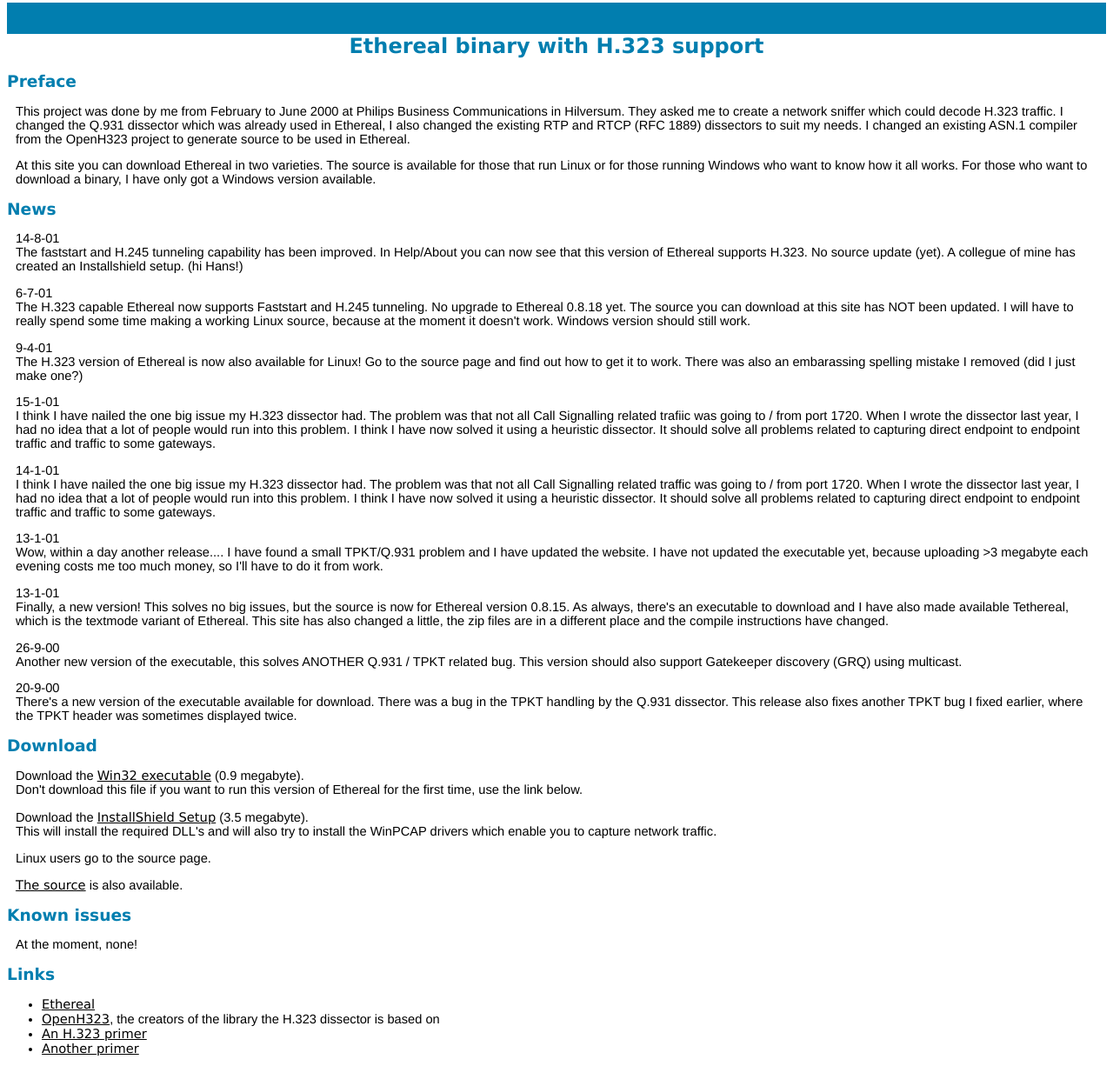
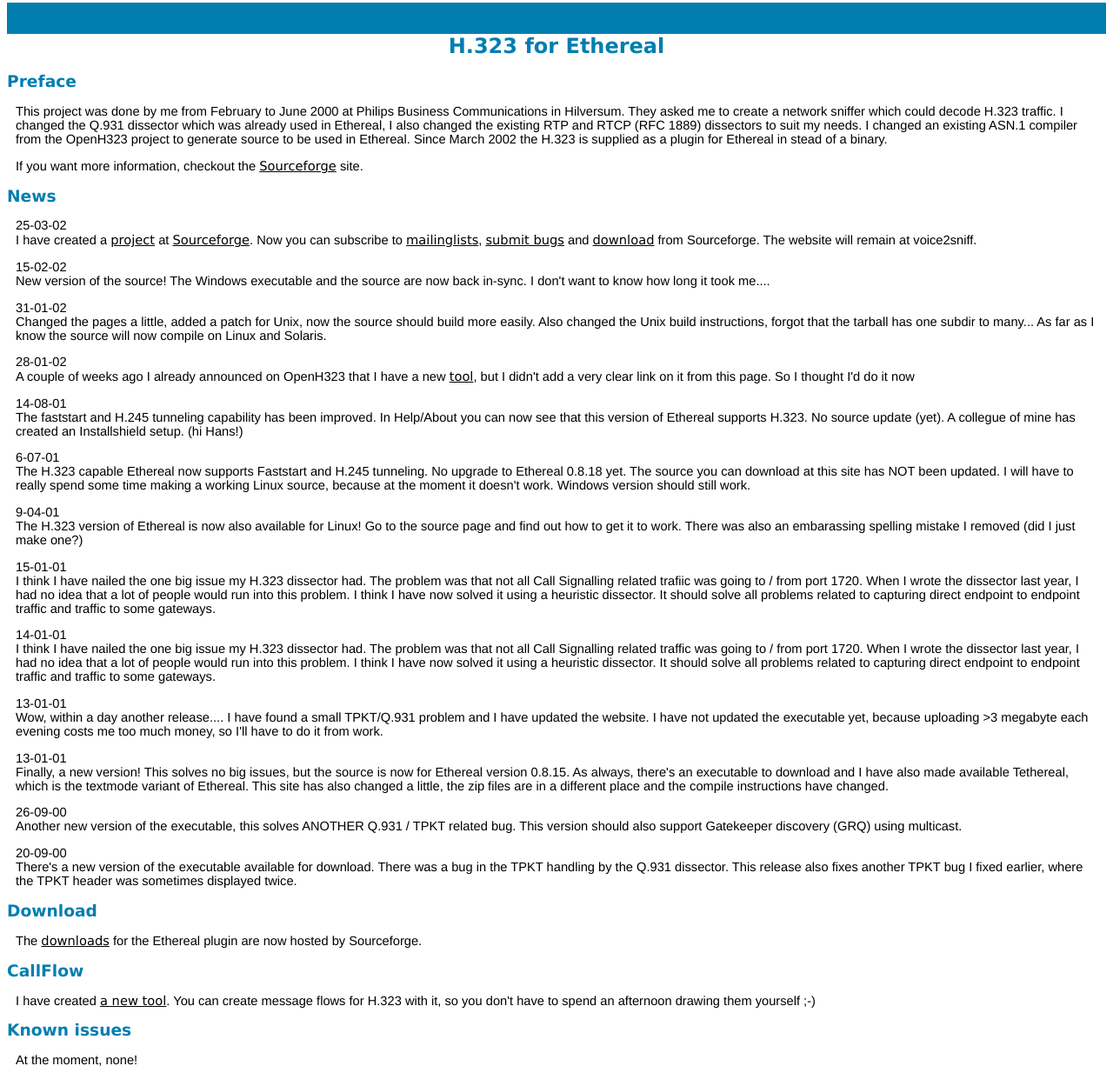
Before and after one commit to ramdyne/voice2sniff, a plain HTML site: page site/index.html in a window 1280 px wide. Shown: the part 5-1231 px from the top of the page at 87% size. Drawn offline with Linux system fonts and the light colour scheme.

Commit message:
Added new index

```diff
--- a/site/index.html
+++ b/site/index.html
@@ -1,9 +1,10 @@
 <HTML>
  <HEAD>
- <TITLE>Ethereal binary with H.323 support</TITLE>
+ <TITLE>H.323 for Ethereal</TITLE>
  <LINK REL=STYLESHEET HREF="ethereal.css" TYPE="text/css">
  </HEAD>
  <BODY>
+
 
   <table width="100%" class=index border=0 cellspacing=0>
    <tr>
@@ -42,7 +43,7 @@
    </tr>
   </table>
 
-  <h1 align="center">Ethereal binary with H.323 support</h1>
+  <h1 align="center">H.323 for Ethereal</h1>
   <h2>Preface</h2>
   <p>
    This project was done by me from February to June 2000 at Philips Business
@@ -51,23 +52,48 @@
    was already used in Ethereal, I also changed the existing RTP and RTCP
    (RFC 1889) dissectors to suit my needs. I changed an existing ASN.1
    compiler from the OpenH323 project to generate source to be used in
-   Ethereal.
+   Ethereal. Since March 2002 the H.323 is supplied as a plugin for Ethereal
+   in stead of a binary.
   </p>
   <p>
-   At this site you can download Ethereal in two varieties. The source is
-   available for those that run Linux or for those running Windows who want to
-   know how it all works. For those who want to download a binary, I have only
-   got a Windows version available.
+   If you want more information, checkout the <a href="/web/20020401232422/http://sourceforge.net/projects/ethereal-h323-p/">Sourceforge</a> site.
   </p>
   <h2>News</h2>
   <p>
-   14-8-01<br>
+   25-03-02<br>
+   I have created a <a href="/web/20020401232422/http://sourceforge.net/projects/ethereal-h323-p/">project</a>
+   at <a href="/web/20020401232422/http://sourceforge.net/">Sourceforge</a>. Now you can subscribe to
+   <a href="/web/20020401232422/http://sourceforge.net/mail/?group_id=49311">mailinglists</a>,
+   <a href="/web/20020401232422/http://sourceforge.net/tracker/?group_id=49311">submit bugs</a> and
+   <a href="/web/20020401232422/http://sourceforge.net/project/showfiles.php?group_id=49311">download</a>
+   from Sourceforge. The website will remain at voice2sniff.
+  </p>
+   <p>
+   15-02-02<br>
+   New version of the source! The Windows executable and the source are now back
+   in-sync. I don't want to know how long it took me....
+  </p>
+  <p>
+   31-01-02<br>
+   Changed the pages a little, added a patch for Unix, now the source should
+   build more easily. Also changed the Unix build instructions, forgot that
+   the tarball has one subdir to many... As far as I know the source will
+   now compile on Linux and Solaris.
+  </p>
+  <p>
+   28-01-02<br>
+   A couple of weeks ago I already announced on OpenH323 that I have a new
+   <a href="callflow/index.html">tool</a>, but I didn't add a very clear link on it from this page. So I
+   thought I'd do it now
+  </p>
+  <p>
+   14-08-01<br>
    The faststart and H.245 tunneling capability has been improved. In Help/About
    you can now see that this version of Ethereal supports H.323. No source
    update (yet). A collegue of mine has created an Installshield setup. (hi Hans!)
   </p>
   <p>
-   6-7-01<br>
+   6-07-01<br>
    The H.323 capable Ethereal now supports Faststart and H.245 tunneling. No
    upgrade to Ethereal 0.8.18 yet. The source you can download at this site
    has NOT been updated. I will have to really spend some time making a working
@@ -75,13 +101,13 @@
    still work.
   </p>
   <p>
-   9-4-01<br>
+   9-04-01<br>
    The H.323 version of Ethereal is now also available for Linux! Go to the
    source page and find out how to get it to work. There was also an
    embarassing spelling mistake I removed (did I just make one?)
   </p>
   <p>
-   15-1-01<br>
+   15-01-01<br>
    I think I have nailed the one big issue my H.323 dissector had. The problem was that
    not all Call Signalling related trafiic was going to / from port 1720. When I wrote
    the dissector last year, I had no idea that a lot of people would run into this
@@ -90,7 +116,7 @@
    gateways.
   </p>
   <p>
-   14-1-01<br>
+   14-01-01<br>
    I think I have nailed the one big issue my H.323 dissector had. The problem was that
    not all Call Signalling related traffic was going to / from port 1720. When I wrote
    the dissector last year, I had no idea that a lot of people would run into this
@@ -99,13 +125,13 @@
    gateways.
   </p>
   <p>
-   13-1-01<br>
+   13-01-01<br>
    Wow, within a day another release.... I have found a small TPKT/Q.931 problem and I have
    updated the website. I have not updated the executable yet, because uploading >3
    megabyte each evening costs me too much money, so I'll have to do it from work.
   </p>
   <p>
-   13-1-01<br>
+   13-01-01<br>
    Finally, a new version! This solves no big issues, but the source is now for Ethereal
    version 0.8.15. As always, there's an executable to download and I have also made
    available Tethereal, which is the textmode variant of Ethereal. This site has also changed
@@ -113,32 +139,25 @@
    changed.
   </p>
   <p>
-   26-9-00<br>
+   26-09-00<br>
    Another new version of the executable, this solves ANOTHER Q.931 / TPKT related bug.
    This version should also support Gatekeeper discovery (GRQ) using multicast.
   </p>
   <p>
-   20-9-00<br>
+   20-09-00<br>
    There's a new version of the executable available for download. There was a bug in
    the TPKT handling by the Q.931 dissector. This release also fixes another TPKT bug
    I fixed earlier, where the TPKT header was sometimes displayed twice.
   </p>
   <h2>Download</h2>
   <p>
-   Download the <a href="bin/ethereal.exe">Win32 executable</a> (0.9 megabyte).<br>
-   Don't download this file if you want to run this version of Ethereal for
-   the first time, use the link below.<br>
+   The <a href="/web/20020401232422/http://sourceforge.net/project/showfiles.php?group_id=49311">downloads</a>
+   for the Ethereal plugin are now hosted by Sourceforge.
   </p>
+  <h2>CallFlow</h2>
   <p>
-   Download the <a href="bin/setup.exe">InstallShield Setup</a> (3.5 megabyte).<br>
-   This will install the required DLL's and will also try to install the WinPCAP
-   drivers which enable you to capture network traffic.
-  </p>
-  <p>
-   Linux users go to the source page.
-  </p>
-  <p>
-   <a href="source/index.html">The source</a> is also available.
+   I have created <a href="callflow/index.html">a new tool</a>. You can create message flows for H.323 with it, so you
+   don't have to spend an afternoon drawing them yourself ;-)
   </p>
   <h2>Known issues</h2>
   <p>
@@ -147,10 +166,10 @@
   <h2>Links</h2>
   <p>
    <ul>
-    <li><a href="/web/20011130162714/http://www.ethereal.com/">Ethereal</a></li>
-    <li><a href="/web/20011130162714/http://www.openh323.org/">OpenH323</a>, the creators of the library the H.323 dissector is based on</li>
-    <li><a href="/web/20011130162714/http://www.databeam.com/h323/h323primer.html">An H.323 primer</a></li>
-    <li><a href="/web/20011130162714/http://people.itu.int/~jonesp/iptel/h323/">Another primer</a></li>
+    <li><a href="/web/20020401232422/http://www.ethereal.com/">Ethereal</a></li>
+    <li><a href="/web/20020401232422/http://www.openh323.org/">OpenH323</a>, the creators of the library the H.323 dissector is based on</li>
+    <li><a href="/web/20020401232422/http://www.databeam.com/h323/h323primer.html">An H.323 primer</a></li>
+    <li><a href="/web/20020401232422/http://people.itu.int/~jonesp/iptel/h323/">Another primer</a></li>
    </ul>
   </p>
   <center>
@@ -160,7 +179,10 @@
   <table width="100%" class=index border=0 cellspacing=0>
    <tr>
     <td width="12%" align="left">
-     &nbsp;
+     <a href="/web/20020401232422/http://sourceforge.net/projects/ethereal-h323-p/">
+      <img src="/web/20020401232422im_/http://sourceforge.net/sflogo.php?group_id=49311&amp;type=1"
+           border="0" alt="SourceForge.net Logo">
+     </a>
     </td>
     <td width="12%" align=center>
      &nbsp;
@@ -201,23 +223,21 @@
    </SCRIPT>
     </td>
     <td width="12%" align="right">
-     <!-- Start of NedStat Basic code -->
-      <a href="/web/20011130162714/http://nl.nedstatbasic.net/cgi-bin/viewstat?name=ethereal_h323">
-       <img src="/web/20011130162714im_/http://nl.nedstatbasic.net/cgi-bin/nedstat.gif?name=ethereal_h323" border=0 alt="" nosave width=22 height=22>
-      </a>
-     <!-- End of NedStat Basic code -->
-     <!-- Start of ReferStat -->
-      <script type="text/javascript" language="JavaScript">
-       <!--
-         d=document;
-         d.write("<img src=\"/web/20011130162714/http://nl.nedstatbasic.net");
-         d.write("/cgi-bin/referstat.gif?");
-         d.write("name=ethereal_h323&refer=");
-         d.write(escape(top.document.referrer));
-         d.write("\" width=1 height=1 align=\"right\">");
-       // -->
+      <!-- Begin Nedstat Basic code -->
+      <!-- Title: Ethereal H.323 version -->
+      <!-- URL: /web/20020401232422/http://voice2sniff.org/index.html -->
+      <script language="JavaScript" src="/web/20020401232422js_/http://m1.nedstatbasic.net/basic.js"></script>
+      <script language="JavaScript">
+        <!--
+          nedstatbasic("AAr2qwKzQMS3EK1GGI7CWwC9X5bA", 0);
+        // -->
       </script>
-     <!-- End of ReferStat -->
+      <noscript>
+        <a target="_blank" href="/web/20020401232422/http://v1.nedstatbasic.net/stats?AAr2qwKzQMS3EK1GGI7CWwC9X5bA">
+          <img src="/web/20020401232422im_/http://m1.nedstatbasic.net/n?id=AAr2qwKzQMS3EK1GGI7CWwC9X5bA" border="0" nosave  width="18" height="18">
+        </a>
+      </noscript>
+      <!-- End Nedstat Basic code -->
     </td>
    </tr>
   </table>
```
